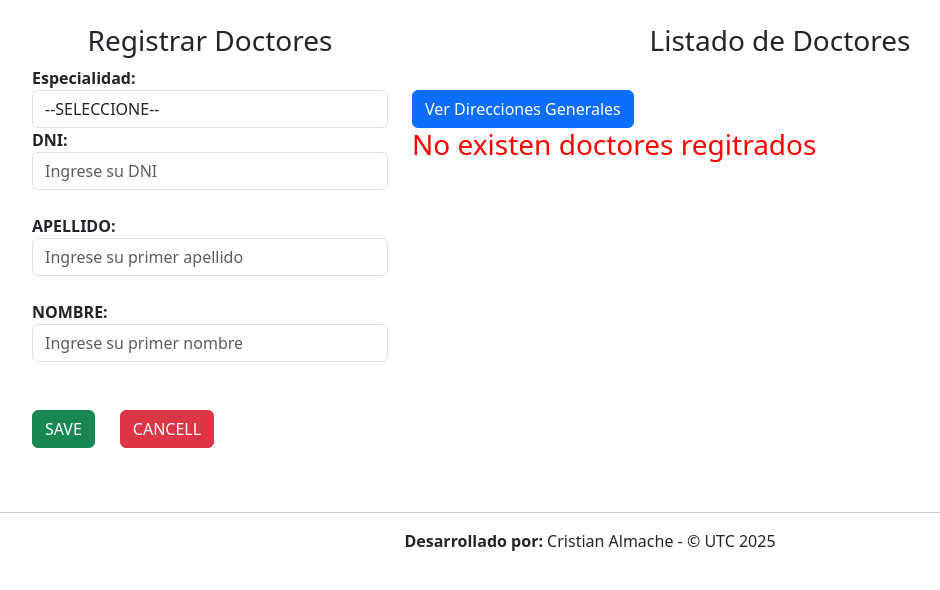
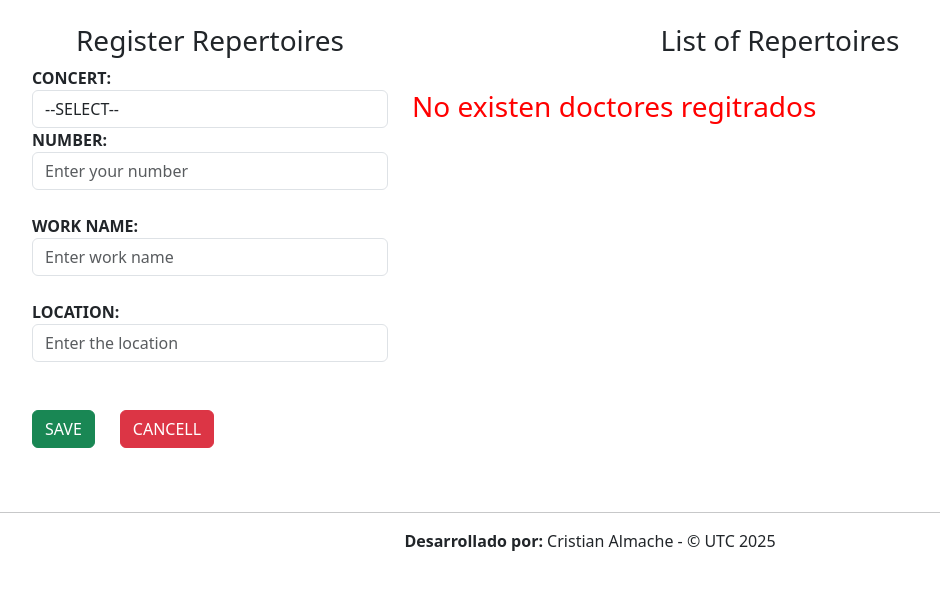
Before and after one commit to CristianAlma/ConciertoCod, a CodeIgniter app: page /docto24/index.php/doctores/index in a window 1280 px wide. Shown: the part 56-646 px from the top of the page, without its empty margins (50-990 px from the left). Run offline with CodeIgniter, Linux system fonts and the light colour scheme; data that the repository does not hold is empty; some libraries are stand-ins or nearby versions.

Commit message:
Fin cambios v8

```diff
--- a/application/views/Doctores/index.php
+++ b/application/views/Doctores/index.php
@@ -2,27 +2,28 @@
 <div class="container">
     <div class="row">
         <div class="col-md-4">
-            <h3 class="text-center">Registrar Doctores</h3>
+            <h3 class="text-center">Register Repertoires
+            </h3>
             <form action="<?php echo  site_url('Doctores/guardar'); ?>" id="frm_registrar_doctor" method="post">
 
-                <label for=""><b>Especialidad:</b></label>
+                <label for=""><b>CONCERT:</b></label>
                 <select name="especialidad_doc_ca" id="especialidad_doc_ca" class="form-control" required>
-                    <option value="">--SELECCIONE--</option>
-                    <option value="GENERAL">GENERAL</option>
-                    <option value="ODONTOLOGIA">ODONTOLOGIA</option>
-                    <option value="PEDIATRA">PEDIATRA</option>
+                    <option value="">--SELECT--</option>
+                    <option value="GENERAL">Cristian Fernando Almache Lema</option>
+                    <option value="ODONTOLOGIA">BONILLA</option>
+                    <option value="PEDIATRA">LUCAS</option>
                 </select>
 
 
-                <label for=""><b>DNI:</b></label>
+                <label for=""><b>NUMBER:</b></label>
                 <input type="number" name="dni_doc_ca" id="dni_doc_ca"
-                placeholder="Ingrese su DNI" class="form-control"><br>
-                <label for=""><b>APELLIDO:</b></label>
+                placeholder="Enter your number" class="form-control"><br>
+                <label for=""><b>WORK NAME:</b></label>
                 <input type="text" name="apellido_doc_ca" id="apellido_doc_ca"
-                placeholder="Ingrese su primer apellido" class="form-control"><br>
-                <label for=""><b>NOMBRE:</b></label>
+                placeholder="Enter work name" class="form-control"><br>
+                <label for=""><b>LOCATION:</b></label>
                 <input type="text" name="nombre_doc_ca" id="nombre_doc_ca"
-                placeholder="Ingrese su primer nombre" class="form-control"><br>
+                placeholder="Enter the location" class="form-control"><br>
 
 
                 <br>
@@ -32,21 +33,22 @@
             </form>
         </div>
         <div class="col-md-8">
-            <h3  class="text-center">Listado de Doctores</h3>
+            <h3  class="text-center">List of Repertoires
+            </h3>
             <br>
             <!--Boton ver direcciones-->
             <div class="col-md-4">
-            <a href="<?php echo site_url('Doctores/verDireccionesGenerales'); ?>" class="btn btn-primary float-right">Ver Direcciones Generales</a>
+
             </div>
             <?php if($doctores): ?>
             <table class="table table-bordered table-striped table-hover" id ="tbl-doctores">
                 <thead>
                     <tr>
                         <th class="text-center">ID</th>
-                        <th class="text-center">ESPECIALIDAD</th>
-                        <th class="text-center">DNI</th>
-                        <th class="text-center">APELLIDO</th>
-                        <th class="text-center">NOMBRE</th>
+                        <th class="text-center">CONCERT</th>
+                        <th class="text-center">PHONE</th>
+                        <th class="text-center">WORK NAME</th>
+                        <th class="text-center">LOCATION</th>
                         <th class="text-center">ACCIONES</th>
 
                     </tr>
```
